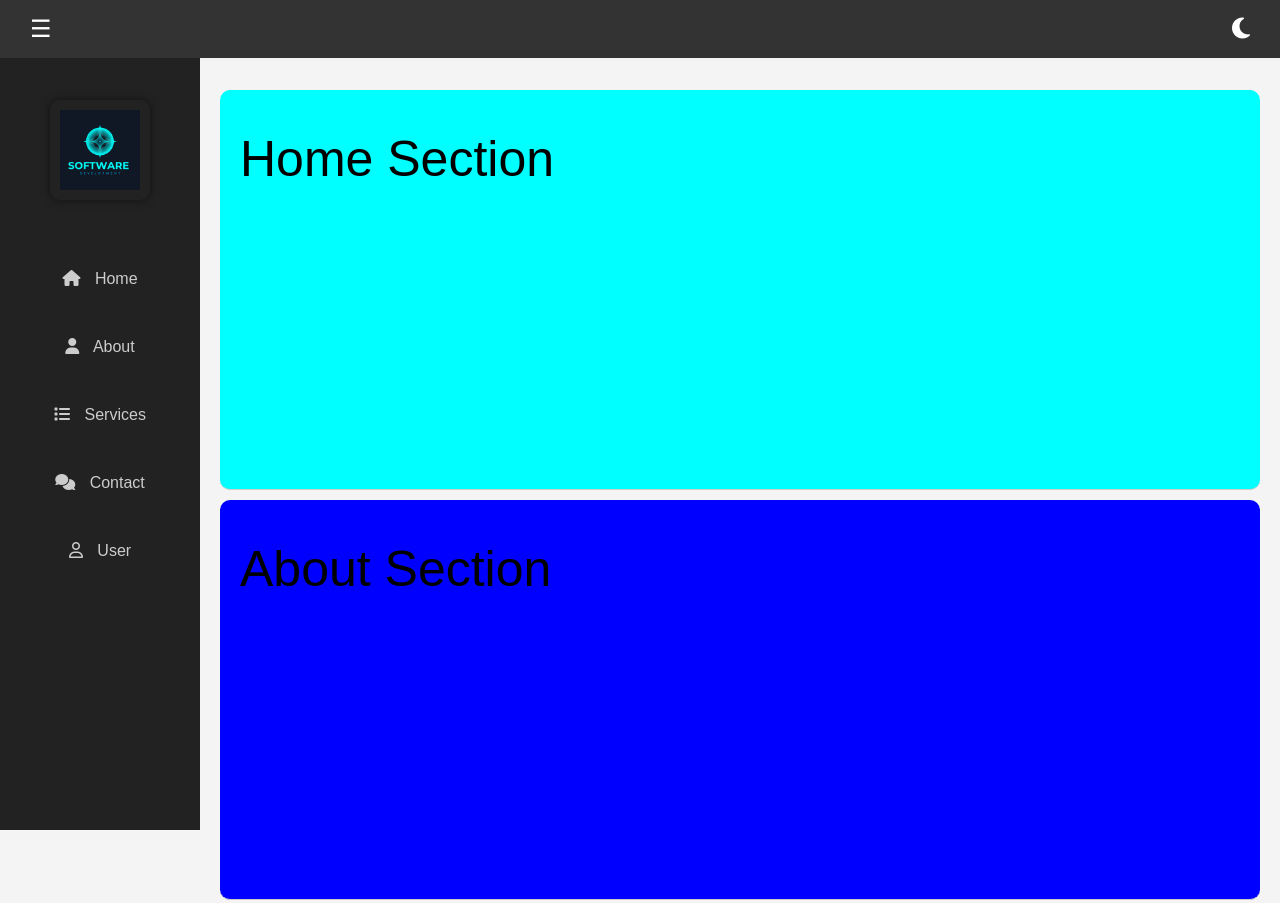
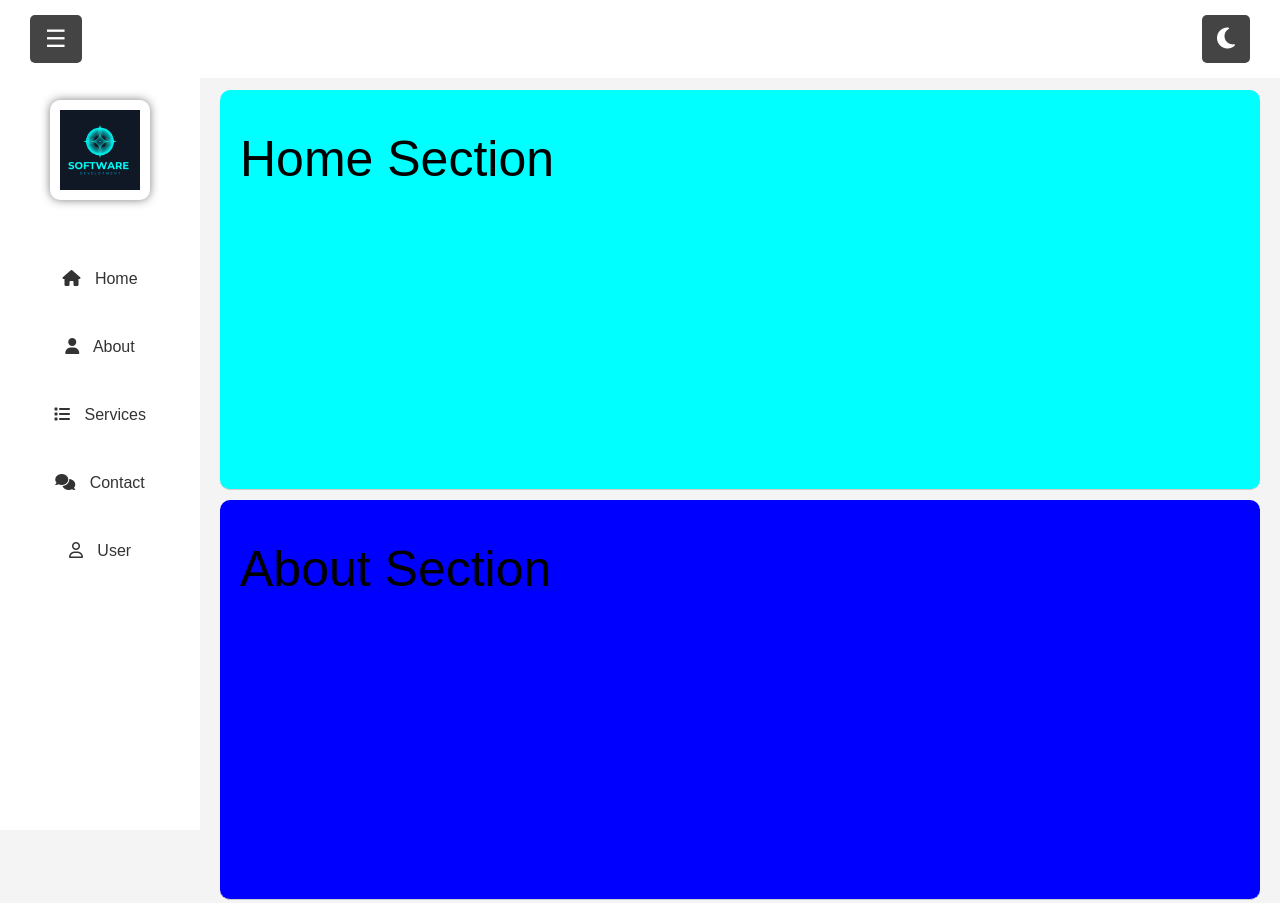
Before and after one commit to im-masum/layouts-one, a plain HTML site: page index.html in a window 1280 px wide. Shown: the top 903 px of the page. Drawn offline with Linux system fonts and the light colour scheme.

Commit message:
I have made some changes to some files.

```diff
--- a/style.css
+++ b/style.css
@@ -21,8 +21,8 @@ body.dark {
     display: flex;
     justify-content: space-between;
     padding: 15px 30px;
-    background: #333;
-    color: #fff;
+    background: #fff;
+    color: #333;
     position: fixed;
     width: 100%;
     z-index: 1001;
@@ -35,7 +35,8 @@ body.dark {
     top: 30px;
     width: 200px;
     height: 100vh;
-    background: #222;
+    background: #fff;
+    color: #333;
     padding-top: 60px;
     transition: transform 0.3s ease;
     z-index: 1000;
@@ -72,7 +73,7 @@ body.dark {
 }
 
 .nav li a {
-    color: #ccc;
+    color: #333;
     text-decoration: none;
     font-size: 16px;
     display: inline-block;
@@ -100,6 +101,11 @@ body.dark {
     cursor: pointer;
     font-size: 24px;
     color: #fff;
+    background: #444;
+    border: none;
+    padding: 10px 15px;
+    border-radius: 5px;
+
 }
 
 /* Main content */
```
